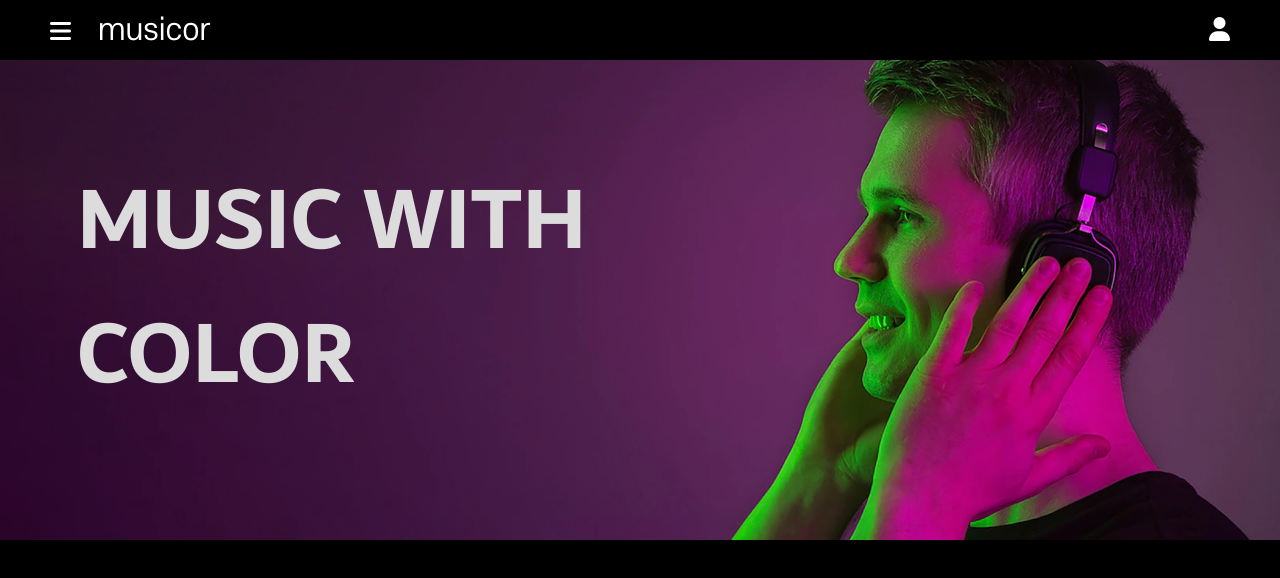
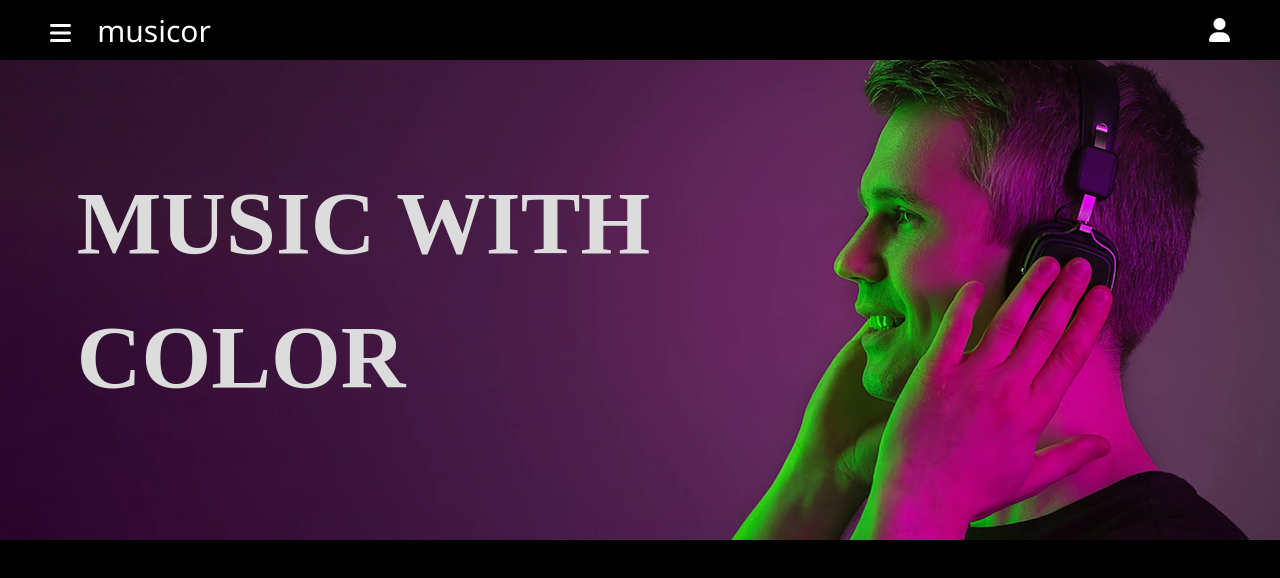
Before and after one commit to jinbokk/MUSICOR, a plain HTML site: page index.html in a window 1280 px wide. Drawn offline with nearby package versions, Linux system fonts and the light colour scheme.

Commit message:
added font but doesn't apply

```diff
--- a/index.html
+++ b/index.html
@@ -24,10 +24,7 @@
 
   <div id="main_section">
     <div class="subTitle">
-      MUSIC WITH
-      <div>
-        COLOR
-      </div>
+      MUSIC WITH<br>COLOR
     </div>
   </div>
 
--- a/style.css
+++ b/style.css
@@ -1,17 +1,17 @@
 @font-face {
-  font-family:"SCDream4";
-  src: url(/font/SCDream4.otf);
+  font-family:'SCDream4';
+  src: url(/font/SCDream4.otf) format('otf');
 }
 
 @font-face {
-  font-family:"Dubai";
-  src: url(/font/DUBAI-BOLD.TTF);
+  font-family:'ONE';
+  src: url(/font/ONE.otf) format('otf');
 }
 
 body {
   margin: 0;
   background-color: black;
-  font-family: "SCDream4";
+  font-family: 'ONE','SCDream4','Segoe UI', Tahoma, Geneva, Verdana, sans-serif;
 }
 
 nav {
@@ -44,7 +44,7 @@ nav span {
 .subTitle {
   font-size: 7vw;
   font-weight: bold;
-  font-family: "Dubai";
+  font-family: 'ONE';
   /* text-shadow: 5px 5px 20px rgb(0, 0, 0); */
   text-align: left;
   color: rgb(220, 220, 220);
```
Also changed, not shown: font/DUBAI-BOLD.TTF (deleted), font/DUBAI-LIGHT.TTF (deleted), font/DUBAI-MEDIUM.TTF (deleted), font/DUBAI-REGULAR.TTF (deleted), font/ONE.otf (added).
